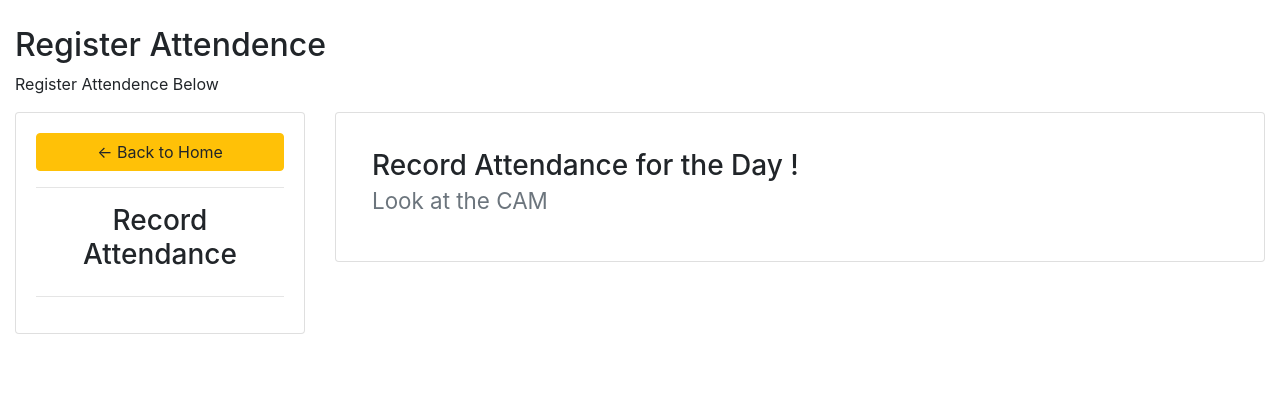
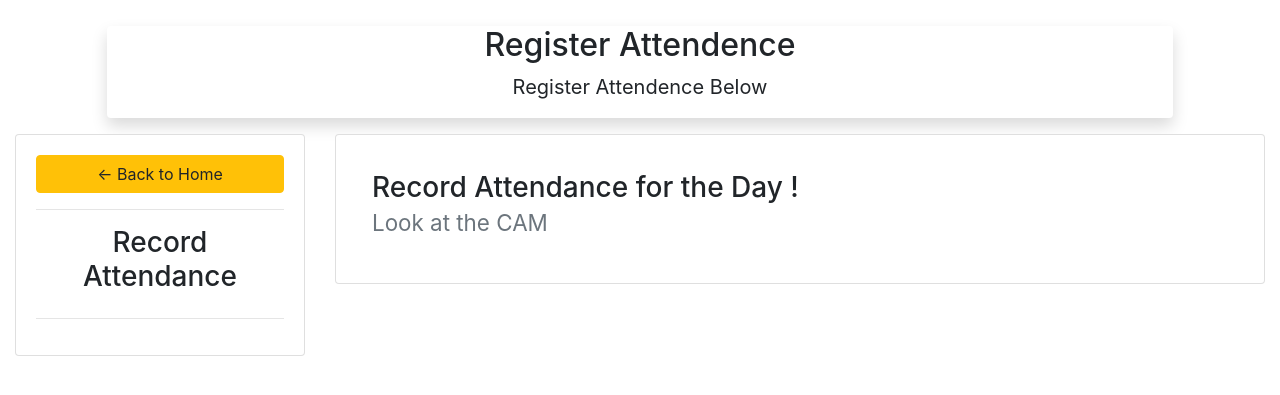
Before and after one commit to anantha555/face_attendence, a Django app: page /record_attn/ in a window 1280 px wide. Shown: the part 66-461 px from the top of the page. Run offline with Django 3.2, Linux system fonts and the light colour scheme; a user stored in the database is signed in; some libraries are stand-ins or nearby versions.

Commit message:
modifed html pages

```diff
--- a/attendence_system/templates/attendence_system/record_attendence.html
+++ b/attendence_system/templates/attendence_system/record_attendence.html
@@ -4,10 +4,18 @@
 
 <div class="row">
 
-	<div class="col-md-12" style="margin-top: 20px;;">
-		  <h2>Register Attendence</h2>
+	<div class="col-md-1">
+
+	</div>
+	<div class="col-md-10 blockquote text-center shadow bg-white rounded" style="margin-top: 20px;;">
+           <h2>Register Attendence</h2>
 		  <p>Register Attendence Below</p>
     </div>
+	<div class="col-md-1">
+
+	</div>
+	<div class="col-md-12">
+		</div>
 
 	<div class="col-md-3">
 		<div class="card card-body">
```
Also changed, not shown: attendence_system/templates/attendence_system/register.html (+11 -2 lines).
